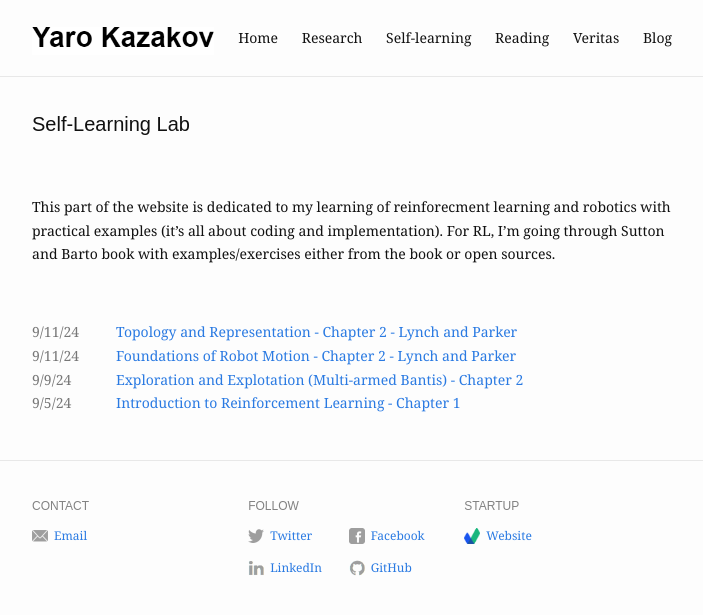
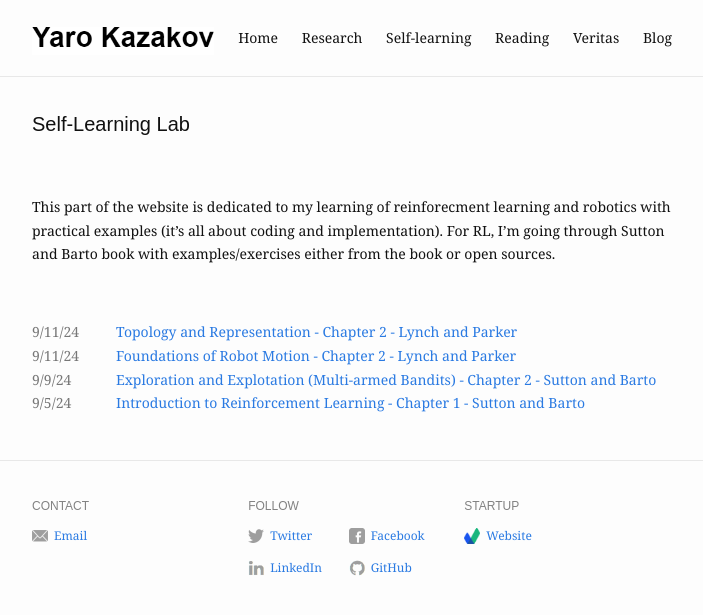
Before and after one commit to eliottvincent/bay, a Jekyll site: the page built from self-learning.md, in a window 1280 px wide. Shown: the top 615 px of the page, without its empty margins (288-991 px from the left). Built offline with Jekyll 4.4.1, drawn with Linux system fonts in a browser that asks for light colours.

Commit message:
Names updated

```diff
--- a/_posts/2024-09-05-introduction-chapter-1.md
+++ b/_posts/2024-09-05-introduction-chapter-1.md
@@ -1,6 +1,6 @@
 ---
 layout: post
-title:  "Introduction to Reinforcement Learning - Chapter 1"
+title:  "Introduction to Reinforcement Learning - Chapter 1 - Sutton and Barto"
 date:   2024-09-05 10:00:40
 self_learning: true
 blurb: "A look at an example post using Bay Jekyll theme."
--- a/_posts/2024-09-09-exploration-exploitation-chapter-2.md
+++ b/_posts/2024-09-09-exploration-exploitation-chapter-2.md
@@ -1,6 +1,6 @@
 ---
 layout: post
-title:  "Exploration and Explotation (Multi-armed Bantis) - Chapter 2"
+title:  "Exploration and Explotation (Multi-armed Bandits) - Chapter 2 - Sutton and Barto"
 date:   2024-09-09 10:00:40
 self_learning: true
 blurb: "A look at an example post using Bay Jekyll theme."
```
